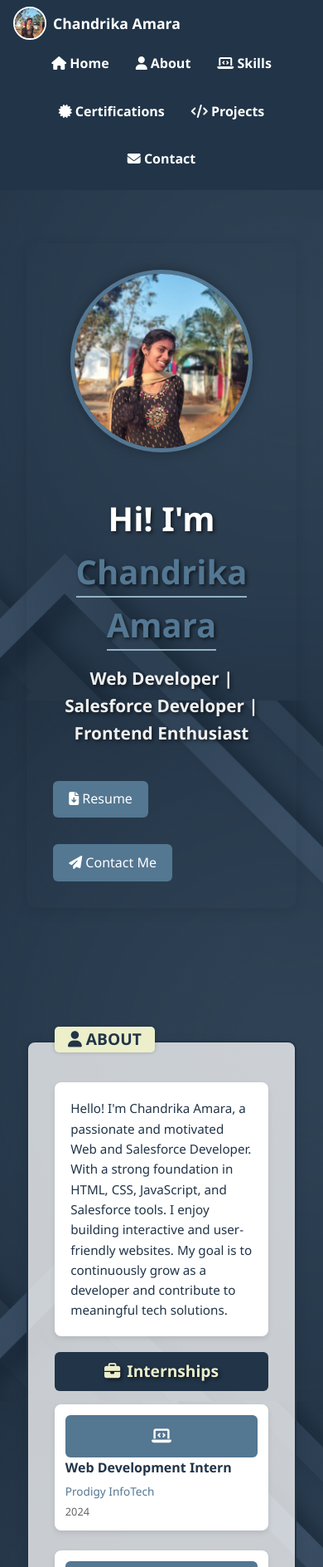
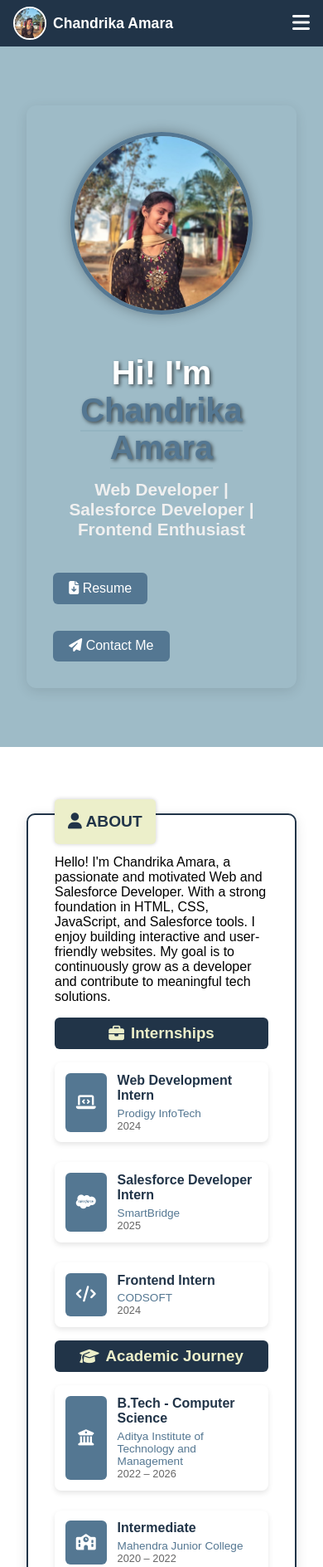
Before and after one commit to chandrikaamara/-MY-PORTOFOLIO, a plain HTML site: page my portofolio/index.html in a window 390 px wide. Shown: the top 1888 px of the page at 83% size. Drawn offline with Linux system fonts and the light colour scheme.

Commit message:
updated navbar toggle and responsive ness

```diff
--- a/my portofolio/index.html
+++ b/my portofolio/index.html
@@ -15,7 +15,13 @@
         <img src="chandu.jpg" alt="Logo" class="logo-img" />
         <span class="logo-text">Chandrika Amara</span>
       </div>
-      <ul class="nav-list">
+
+      <div class="menu-toggle" id="menu-toggle">
+  <i class="fas fa-bars"></i>
+</div>
+
+      <ul class="nav-list" id="nav-list">
+
         <li><a href="#home"><i class="fas fa-house"></i> Home</a></li>
         <li><a href="#about"><i class="fas fa-user"></i> About</a></li>
         <li><a href="#skills"><i class="fas fa-laptop-code"></i> Skills</a></li>
@@ -26,7 +32,7 @@
     </nav>
   </header>
 
-  <!-- Home Section (Static from About) -->
+  <!-- Home Section -->
   <section id="home" class="slide-in full-screen">
     <div class="about-container">
       <div class="about-photo">
@@ -47,20 +53,17 @@
   <section id="about" class="slide-in full-screen">
     <div class="section-card">
       <div class="section-title"><i class="fas fa-user"></i> ABOUT</div>
-
       <div class="about-description">
         <p>Hello! I'm Chandrika Amara, a passionate and motivated Web and Salesforce Developer. With a strong foundation in HTML, CSS, JavaScript, and Salesforce tools. I enjoy building interactive and user-friendly websites. My goal is to continuously grow as a developer and contribute to meaningful tech solutions.</p>
       </div>
 
       <div class="two-column-layout">
-      <!-- Internships Column -->
+        <!-- Internships -->
         <div class="column">
           <h3 class="sub-section-title blue-title"><i class="fas fa-briefcase"></i> Internships</h3>
           <div class="timeline-cards">
             <div class="timeline-card">
-            <div class="timeline-icon">
-              <i class="fas fa-laptop-code"></i>
-            </div>
+              <div class="timeline-icon"><i class="fas fa-laptop-code"></i></div>
               <div class="timeline-content">
                 <h4>Web Development Intern</h4>
                 <p class="company">Prodigy InfoTech</p>
@@ -68,9 +71,7 @@
               </div>
             </div>
             <div class="timeline-card">
-            <div class="timeline-icon">
-              <i class="fab fa-salesforce"></i>
-            </div>
+              <div class="timeline-icon"><i class="fab fa-salesforce"></i></div>
               <div class="timeline-content">
                 <h4>Salesforce Developer Intern</h4>
                 <p class="company">SmartBridge</p>
@@ -78,27 +79,22 @@
               </div>
             </div>
             <div class="timeline-card">
-            <div class="timeline-icon">
-              <i class="fas fa-code"></i>
-            </div>
+              <div class="timeline-icon"><i class="fas fa-code"></i></div>
               <div class="timeline-content">
                 <h4>Frontend Intern</h4>
                 <p class="company">CODSOFT</p>
                 <p class="date">2024</p>
               </div>
             </div>
-
           </div>
         </div>
 
-      <!-- Academic Journey Column -->
+        <!-- Academic -->
         <div class="column">
           <h3 class="sub-section-title blue-title"><i class="fas fa-graduation-cap"></i> Academic Journey</h3>
           <div class="timeline-cards">
             <div class="timeline-card">
-            <div class="timeline-icon">
-              <i class="fas fa-university"></i>
-            </div>
+              <div class="timeline-icon"><i class="fas fa-university"></i></div>
               <div class="timeline-content">
                 <h4>B.Tech - Computer Science</h4>
                 <p class="company">Aditya Institute of Technology and Management</p>
@@ -106,9 +102,7 @@
               </div>
             </div>
             <div class="timeline-card">
-            <div class="timeline-icon">
-              <i class="fas fa-school"></i>
-            </div>
+              <div class="timeline-icon"><i class="fas fa-school"></i></div>
               <div class="timeline-content">
                 <h4>Intermediate</h4>
                 <p class="company">Mahendra Junior College</p>
@@ -116,9 +110,7 @@
               </div>
             </div>
             <div class="timeline-card">
-            <div class="timeline-icon">
-              <i class="fas fa-book"></i>
-            </div>
+              <div class="timeline-icon"><i class="fas fa-book"></i></div>
               <div class="timeline-content">
                 <h4>SSC</h4>
                 <p class="company">Arunodaya Primary & High School</p>
@@ -150,7 +142,7 @@
     </div>
   </section>
 
-  <!-- Certifications Section -->
+  <!-- Certifications -->
   <section id="certifications" class="slide-in full-screen">
     <div class="section-card">
       <div class="section-title"><i class="fas fa-certificate"></i> CERTIFICATIONS</div>
@@ -174,7 +166,7 @@
     </div>
   </section>
 
-  <!-- Projects Section -->
+  <!-- Projects -->
   <section id="projects" class="slide-in full-screen">
     <div class="section-card">
       <div class="section-title"><i class="fas fa-code"></i> PROJECTS</div>
@@ -211,11 +203,11 @@
     </div>
   </section>
 
-  <!-- Contact Section -->
+  <!-- Contact -->
   <section id="contact" class="slide-in full-screen">
     <div class="section-card">
       <div class="section-title"><i class="fas fa-envelope"></i> CONTACT</div>
-      <div class="contact-wrapper">
+
         <form class="contact-form" action="mailto:chandrikaamara1@gmail.com" method="POST" enctype="text/plain">
           <input type="text" name="name" placeholder="Your Name" required />
           <input type="email" name="email" placeholder="Your Email" required />
@@ -234,7 +226,7 @@
             <a href="https://www.instagram.com/chandrika_amara/" target="_blank"><i class="fab fa-instagram"></i></a>
           </div>
         </div>
-      </div>
+
     </div>
   </section>
 
@@ -243,8 +235,9 @@
     <p>&copy; 2025 Chandrika Amara | All rights reserved.</p>
   </footer>
 
-  <!-- Slide-in JS -->
+  <!-- Slide-in JS & Mobile Menu Toggle -->
   <script>
+    // Slide-in sections
     const slides = document.querySelectorAll('.slide-in');
     const observer = new IntersectionObserver(entries => {
       entries.forEach(entry => {
@@ -255,6 +248,14 @@
       });
     }, { threshold: 0.1 });
     slides.forEach(slide => observer.observe(slide));
+
+const toggleBtn = document.getElementById("menu-toggle");
+const navList = document.getElementById("nav-list");
+
+toggleBtn.addEventListener("click", () => {
+  navList.classList.toggle("active");
+});
+
   </script>
 </body>
 </html>
--- a/my portofolio/styles.css
+++ b/my portofolio/styles.css
@@ -1,4 +1,4 @@
-/* General Reset */
+/* Reset & Defaults */
 * {
   margin: 0;
   padding: 0;
@@ -8,233 +8,87 @@
 html {
   scroll-behavior: smooth;
 }
-
+/* General Reset */
 body {
-  font-family: 'Segoe UI', sans-serif;
-  background-color: #ECEFCA;
-  color: #213448;
-  line-height: 1.6;
-  background: linear-gradient(rgba(33, 52, 72, 0.7), rgba(33, 52, 72, 0.7)),
-              url('bg2.jpg') no-repeat center center fixed;
-  background-size: cover;
+  margin: 0;
+  font-family: 'Arial', sans-serif;
 }
 
-/* Add these new styles to your existing styles.css file */
-
-/* Timeline Cards */
-.timeline-cards {
-  display: flex;
-  flex-direction: column;
-  gap: 1.5rem;
-  margin-top: 1rem;
-}
-
-.timeline-card {
-  display: flex;
-  background: white;
-  border-radius: 8px;
-  box-shadow: 0 3px 6px rgba(0, 0, 0, 0.1);
-  transition: transform 0.3s ease, box-shadow 0.3s ease;
-  overflow: hidden;
-  padding:0.8rem;
-}
-
-.timeline-card:hover {
-  transform: translateY(-3px);
-  box-shadow: 0 5px 10px rgba(0, 0, 0, 0.15);
-}
-
-.timeline-icon {
-  background-color: #547792;
-  color: white;
-  display: flex;
-  align-items: center;
-  justify-content: center;
-  min-width: 50px;
-  font-size: 1.2rem;
-  border-radius:6px;
-  margin-right:0.8rem;
-}
-
-.timeline-content {
-  flex-grow: 1;
-}
-
-.timeline-content h4 {
-  color: #213448;
-  margin-bottom: 0.3rem;
-  font-size: 1rem;
-}
-
-.timeline-content .company {
-  color: #547792;
-  font-weight: 500;
-  margin-bottom: 0.2rem;
-  font-size: 0.85rem;
-}
-
-.timeline-content .date {
-  color: #666;
-  font-size: 0.8rem;
-}
-
-/* About Section Adjustments */
-.about-vertical-split {
-  display: flex;
-  flex-wrap: wrap;
-  gap: 2rem;
-}
-
-.about-left {
-  flex: 1;
-  min-width: 300px;
-}
-
-.about-right {
-  flex: 1;
-  min-width: 300px;
-}
-
-.about-description {
-  background: white;
-  padding: 1.5rem;
-  border-radius: 10px;
-  box-shadow: 0 4px 8px rgba(0, 0, 0, 0.1);
-  margin-bottom: 1.5rem;
-}
-
-.blue-title {
-  color: #ECEFCA;
-  margin-bottom: 1rem;
-  display: flex;
-  align-items: center;
-  gap: 0.5rem;
-  font-size: 1.2rem;
-  background-color: #213448;
-  padding: 0.5rem 1rem;
-  border-radius:6px;
-  width: fit-content;
-}
-
-.sub-section-title {
-  border-bottom: none;
-}
-
-/* Responsive Adjustments */
-@media (max-width: 768px) {
-  .timeline-card {
-    flex-direction: column;
-  }
-
-  .timeline-icon {
-    min-width: 100%;
-    padding: 1rem 0;
-  }
-
-  .about-vertical-split {
-    flex-direction: column;
-  }
-
-  .about-left, .about-right {
-    width: 100%;
-  }
-}
-/* Two Column Layout */
-.two-column-layout {
-  display: flex;
-  gap: 1.5rem;
-  margin-top: 1rem;
-}
-
-.column {
-  flex: 1;
-  min-width: 0; /* Prevent flex items from overflowing */
-}
-
-/* About Description */
-.about-description {
-  background: white;
-  padding: 1.2rem;
-  border-radius: 8px;
-  box-shadow: 0 3px 6px rgba(0, 0, 0, 0.1);
-  margin-bottom: 1.2rem;
-  font-size: 0.95rem;
-}
-
-/* Responsive Adjustments */
-@media (max-width: 900px) {
-  .two-column-layout {
-    flex-direction: column;
-    gap:1rem;
-  }
-
-  .column {
-    width: 100%;
-  }
-
-  .blue-title{
-    width:100%;
-    justify-content: center;
-  }
-}
-#home,
-#about,
-#skills,
-#certifications,
-#projects,
-#contact {
-  background-color: transparent !important;
-}
-
-h1, h2, h3 {
-  color: #ffffff;
-  text-shadow: 2px 2px 4px rgba(0,0,0,0.6);
-}
-
-section > div, .skills-container, .certification-list, .project-list, .contact-wrapper {
-  border-radius: 12px;
-  padding: 2rem;
-  box-shadow: 0 4px 15px rgba(0,0,0,0.1);
-}
-
-/* Section Defaults */
-section {
-  min-height: 100vh;
-  display: flex;
-  flex-direction: column;
-  justify-content: center;
-  padding: 4rem 2rem;
-}
-
-/* Slide Animation */
-.slide-in {
-  opacity: 0;
-  transform: translateY(60px);
-  transition: opacity 0.8s ease-out, transform 0.8s ease-out;
-}
-
-.slide-in.in-view {
-  opacity: 1;
-  transform: translateY(0);
-}
-
-/* Navbar */
-header {
-  background-color: #547792;
-  color: white;
-  position: sticky;
-  top: 0;
-  z-index: 1000;
-}
-
+/* Navbar Styles */
 .navbar {
   display: flex;
+
   justify-content: space-between;
   align-items: center;
   flex-wrap: wrap;
   padding: 0.5rem 1rem;
   background-color: #213448;
+  position: relative;
+  z-index: 1000;
 }
+
+.logo {
+  color: white;
+  font-size: 1.5rem;
+  font-weight: bold;
+}
+
+.nav-list {
+  list-style: none;
+  display: flex;
+  gap: 2rem;
+  padding: 0;
+  margin: 0;
+}
+
+.nav-list li a {
+  color: white;
+  text-decoration: none;
+  font-weight: bold;
+  transition: color 0.3s;
+}
+
+.nav-list li a:hover {
+  color: #94B4C1;
+}
+
+.menu-toggle {
+  display: none;
+  font-size: 1.8rem;
+  cursor: pointer;
+  color: white;
+}
+
+/* Responsive Design */
+@media (max-width: 768px) {
+  .menu-toggle {
+    display: block;
+  }
+
+  .nav-list {
+    flex-direction: column;
+    background-color: #213448;
+    width: 100%;
+    position: absolute;
+    top: 40px;
+    left: 0;
+    text-align: center;
+    overflow: hidden;
+    max-height: 0;
+    transition: max-height 0.3s ease;
+  }
+.nav-list {
+  max-height: 0;
+}
+  .nav-list.active {
+    max-height: 300px; /* Adjust based on content */
+  }
+
+  .nav-list li {
+    padding: 0.8rem 0;
+  }
+}
+
 
 .logo {
   display: flex;
@@ -256,13 +110,11 @@ header {
   font-size: 1.1rem;
 }
 
+/* Navigation Links */
 ul.nav-list {
   list-style: none;
   display: flex;
-  justify-content: center;
-  flex-wrap: wrap;
-  gap: 2rem;
-  padding: 1rem;
+  gap: 1rem;
 }
 
 ul.nav-list li a {
@@ -276,14 +128,63 @@ ul.nav-list li a:hover {
   color: #94B4C1;
 }
 
-/* Section Card With Heading */
+
+.nav-list.active {
+  max-height: 300px; /* adjust based on content */
+}
+
+/* Hamburger Menu */
+.menu-toggle {
+  display: none;
+  font-size: 1.5rem;
+  cursor: pointer;
+  color: white;
+}
+
+@media (max-width: 768px) {
+  .menu-toggle {
+    display: block;
+  }
+
+  .nav-list {
+    flex-direction: column;
+    width: 100%;
+    display: none;
+  }
+
+  .nav-list.active {
+    display: flex;
+  }
+
+  .nav-list li {
+    text-align: center;
+    width: 100%;
+    padding: 0.5rem 0;
+  }
+}
+
+/* Sections General */
+section {
+  min-height: 100vh;
+  display: flex;
+  flex-direction: column;
+  justify-content: center;
+  padding: 4rem 2rem;
+}
+
+section > div, .skills-container, .certification-list, .project-list, .contact-wrapper {
+  border-radius: 12px;
+  padding: 2rem;
+  box-shadow: 0 4px 15px rgba(0,0,0,0.1);
+}
+
 .section-card {
   position: relative;
-  background-color: rgba(255, 255, 255, 0.75);
+  background-color: rgba(255, 255, 255, 0.8);
   padding: 3rem 2rem 2rem;
   border: 2px solid #213448;
   border-radius: 10px;
-  margin-top: 2rem;
+  margin-top: 1rem;
 }
 
 .section-title {
@@ -291,7 +192,7 @@ ul.nav-list li a:hover {
   top: -1.2rem;
   left: 2rem;
   background-color: #ECEFCA;
-  padding: 0 1rem;
+  padding: 1rem;
   font-weight: bold;
   font-size: 1.2rem;
   color: #213448;
@@ -299,14 +200,24 @@ ul.nav-list li a:hover {
   box-shadow: 0 0 5px rgba(0,0,0,0.2);
 }
 
+/* Slide Animation */
+.slide-in {
+  opacity: 0;
+  transform: translateY(60px);
+  transition: opacity 0.8s ease-out, transform 0.8s ease-out;
+}
+
+.slide-in.in-view {
+  opacity: 1;
+  transform: translateY(0);
+}
+
 /* Home Section */
 #home {
-  padding: 4rem 2rem;
   background-color: rgba(148, 180, 193, 0.9);
   display: flex;
   align-items: center;
   justify-content: center;
-  min-height: 100vh;
 }
 
 .about-container {
@@ -366,17 +277,101 @@ ul.nav-list li a:hover {
   flex-wrap: wrap;
 }
 
-/* New About Section */
-.about-new-section {
-  max-width: 800px;
-  margin: auto;
+/* Buttons */
+.btn {
+  display: inline-block;
+  margin-top: 1rem;
+  padding: 0.6rem 1.2rem;
+  background-color: #547792;
+  color: white;
+  text-decoration: none;
+  border-radius: 6px;
+  transition: background-color 0.3s ease;
+}
+
+.btn:hover {
+  background-color: #213448;
+}
+
+/* About Timeline */
+.timeline-cards {
+  display: flex;
+  flex-direction: column;
+  gap: 1.5rem;
+  margin-top: 1rem;
+}
+
+.timeline-card {
+  display: flex;
+  background: white;
+  border-radius: 8px;
+  box-shadow: 0 3px 6px rgba(0, 0, 0, 0.1);
+  transition: transform 0.3s ease;
+  overflow: hidden;
+  padding: 0.8rem;
+}
+
+.timeline-card:hover {
+  transform: translateY(-3px);
+}
+
+.timeline-icon {
+  background-color: #547792;
+  color: white;
+  display: flex;
+  align-items: center;
+  justify-content: center;
+  min-width: 50px;
+  font-size: 1.2rem;
+  border-radius: 6px;
+  margin-right: 0.8rem;
+}
+
+.timeline-content {
+  flex-grow: 1;
+}
+
+.timeline-content h4 {
   color: #213448;
-  font-size: 1.1rem;
-  line-height: 1.7;
+  margin-bottom: 0.3rem;
+  font-size: 1rem;
+}
+
+.timeline-content .company {
+  color: #547792;
+  font-weight: 500;
+  font-size: 0.85rem;
+}
+
+.timeline-content .date {
+  color: #666;
+  font-size: 0.8rem;
+}
+
+.two-column-layout {
+  display: flex;
+  gap: 1.5rem;
+  margin-top: 1rem;
+}
+
+.column {
+  flex: 1;
+  min-width: 0;
+}
+
+.blue-title {
+  color: #ECEFCA;
+  background-color: #213448;
+  padding: 0.5rem 1rem;
+  border-radius: 6px;
+  width: fit-content;
+  display: flex;
+  gap: 0.5rem;
+  align-items: center;
 }
 
 /* Skills Section */
-#skills {
+#skills, #certifications {
   background-color: #F0F8FF;
   text-align: center;
 }
@@ -394,7 +389,7 @@ ul.nav-list li a:hover {
   text-align: center;
   font-size: 1.2rem;
   color: #213448;
-  transition: transform 0.3s ease, color 0.3s ease;
+  transition: transform 0.3s ease;
 }
 
 .skill i {
@@ -413,11 +408,6 @@ ul.nav-list li a:hover {
 }
 
 /* Certifications */
-#certifications {
-  background-color: #F0F8FF;
-  text-align: center;
-}
-
 .certification-list {
   display: flex;
   flex-wrap: wrap;
@@ -445,7 +435,7 @@ ul.nav-list li a:hover {
   margin-bottom: 1rem;
 }
 
-/* Projects Section */
+/* Projects */
 #projects {
   background-color: #ECEFCA;
   text-align: center;
@@ -483,40 +473,16 @@ ul.nav-list li a:hover {
   padding: 1rem;
 }
 
-/* Buttons */
-.btn {
-  display: inline-block;
-  margin-top: 1rem;
-  padding: 0.6rem 1.2rem;
-  background-color: #547792;
-  color: white;
-  text-decoration: none;
-  border-radius: 6px;
-  transition: background-color 0.3s ease;
-}
-
-.btn:hover {
-  background-color: #213448;
-}
-
 /* Contact Section */
 #contact {
   background-color: #94B4C1;
 }
 
-.contact-wrapper {
-  display: flex;
-  flex-wrap: wrap;
-  gap: 2rem;
-  justify-content: center;
-  align-items: flex-start;
-}
-
 .contact-form {
-  max-width: 450px;
+  max-width: 650px;
   width: 100%;
   background: #f7f9f5;
-  padding: 2rem;
+  padding: 0.5rem;
   border-radius: 10px;
   box-shadow: 0 0 10px rgba(0, 0, 0, 0.1);
 }
@@ -555,7 +521,6 @@ ul.nav-list li a:hover {
   background-color: #213448;
 }
 
-/* Contact Info */
 .contact-info {
   max-width: 300px;
 }
@@ -593,8 +558,45 @@ footer {
   text-align: center;
   padding: 1rem;
 }
+@media (max-width: 768px) {
+  .nav-list {
+    display: none; /* hide by default */
+    flex-direction: column;
+    width: 100%;
+    background-color: #213448;
+    position: absolute;
+    top: 60px; /* adjust if needed */
+    left: 0;
+    text-align: center;
+    z-index: 999;
+  }
 
-/* Responsive Design */
+  .nav-list.active {
+    display: flex; /* show when active */
+  }
+
+  .menu-toggle {
+    display: block;
+  }
+
+  .navbar {
+    position: relative;
+  }
+}
+
+/* Responsive Tweaks */
+@media (max-width: 900px) {
+  .two-column-layout {
+    flex-direction: column;
+    gap: 1rem;
+  }
+
+  .blue-title {
+    width: 100%;
+    justify-content: center;
+  }
+}
+
 @media (max-width: 768px) {
   #home {
     flex-direction: column;
```
Lines whose indentation alone changed are shown as unchanged.
